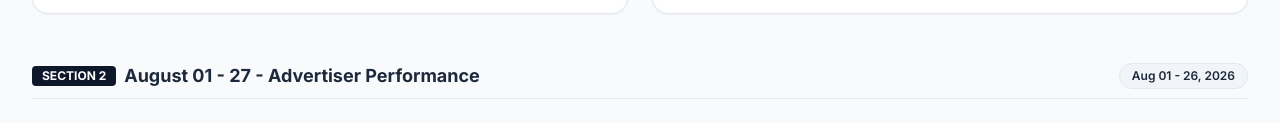
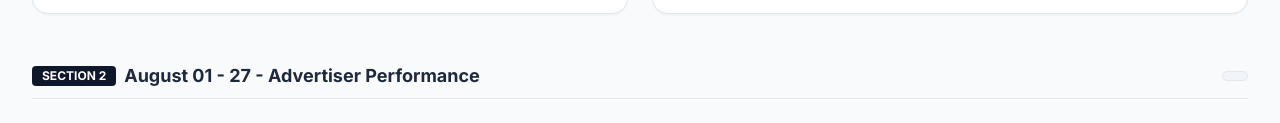
Before and after one commit to WiseKapital/Email-Management-Report--August-2026, a plain HTML site: page index.html in a window 1280 px wide. Shown: the part 2392-2515 px from the top of the page. Drawn offline with nearby package versions, Linux system fonts and the light colour scheme.

Commit message:
Update index.html

```diff
--- a/index.html
+++ b/index.html
@@ -476,7 +476,6 @@
           <h2 class="text-lg font-bold text-slate-800">August 01 - 27 - Advertiser Performance</h2>
         </div>
         <span class="inline-flex items-center px-3 py-1 rounded-full text-xs font-semibold bg-slate-100 text-slate-800 border border-slate-200 w-fit">
-          Aug 01 - 26, 2026
         </span>
       </div>
 
```
